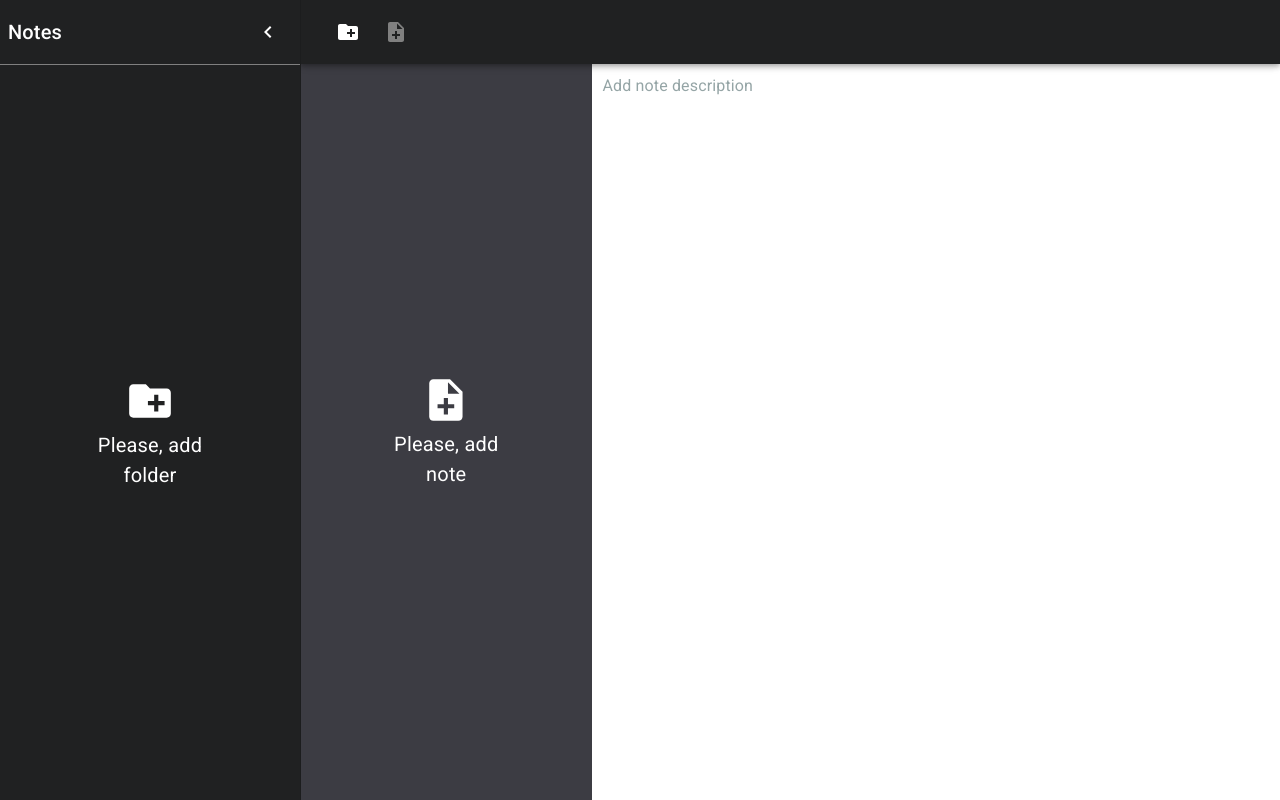
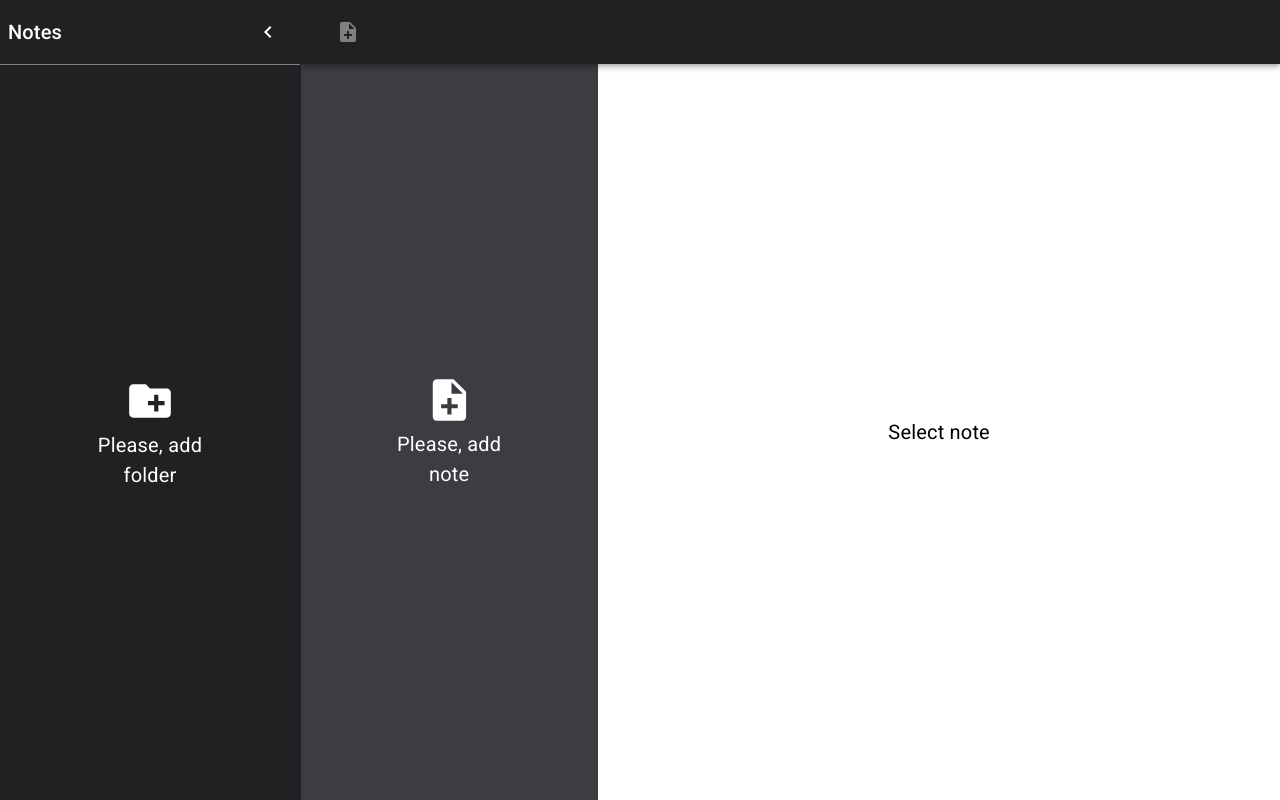
Before and after one commit to yarmatiushenko/notes, a React app: page /description/1 in a window 1280 px wide. Built offline with nearby package versions, Linux system fonts and the light colour scheme.

Commit message:
add html editor

```diff
--- a/package.json
+++ b/package.json
@@ -32,6 +32,8 @@
     "@material-ui/core": "^4.11.3",
     "@material-ui/icons": "^4.11.2",
     "babel-eslint": "^10.1.0",
+    "draft-js": "^0.11.7",
+    "draftjs-to-html": "^0.9.1",
     "eslint-config-airbnb": "^16.0.0",
     "eslint-loader": "^2.0.0",
     "eslint-plugin-cypress": "^2.7.0",
@@ -41,6 +43,7 @@
     "immer": "^9.0.1",
     "react": "^17.0.1",
     "react-dom": "^17.0.1",
+    "react-draft-wysiwyg": "^1.14.5",
     "react-redux": "^7.2.2",
     "react-router-dom": "^5.2.0",
     "redux": "^4.0.5",
--- a/src/components/App.js
+++ b/src/components/App.js
@@ -26,8 +26,7 @@ const App = () => {
         <Router >
           <div style={{ display: 'flex' }}>
             <Header/>
-            {!isMobile && <NotesBody/>}
-            {isMobile && <MobileLayout/>}
+            {isMobile ? <MobileLayout/> : <NotesBody/>}
           </div>
         </Router>
       </ThemeProvider>
--- a/src/components/Header/index.js
+++ b/src/components/Header/index.js
@@ -1,6 +1,6 @@
 import React from 'react'
 import PropTypes from 'prop-types'
-import { useHistory } from 'react-router-dom'
+import { useLocation, useHistory } from 'react-router-dom'
 import clsx from 'clsx'
 
 // material-ui
@@ -51,9 +51,11 @@ const useStyles = makeStyles((theme) => ({
 function Header({ createFolder, createNote, toggleDrawer, foldersDrawer, activeFolder }) {
   const classes = useStyles()
   const history = useHistory()
+  const location = useLocation()
   const isMobile = useMediaQuery('(max-width:800px)')
-  const isHomePath = history.location.pathname === '/'
+  const isHomePath = location.pathname === '/'
 
+  console.log(location)
   const handleCreateNote = () => createNote(activeFolder)
 
   const actions = [
@@ -73,12 +75,14 @@ function Header({ createFolder, createNote, toggleDrawer, foldersDrawer, activeF
       name: 'Add folder',
       onClick: createFolder,
       icon: <CreateNewFolderIcon/>,
+      condition: !isHomePath
     },
     {
       name: 'Add note',
       onClick: handleCreateNote,
       disabled: !activeFolder,
-      icon: <NoteAddIcon/>
+      icon: <NoteAddIcon/>,
+      condition: isMobile && isHomePath
     }
   ]
 
--- a/src/components/ListItemComponent/ListItemName/index.js
+++ b/src/components/ListItemComponent/ListItemName/index.js
@@ -23,7 +23,14 @@ const useStyles = makeStyles(() => ({
     pointerEvents: 'auto'
   },
   listItemSecondary: {
-    fontSize: 12
+    fontSize: 12,
+
+  },
+  listItemPrimary: {
+    maxWidth: 140,
+    whiteSpace: 'nowrap',
+    overflow: 'hidden',
+    textOverflow: 'ellipsis'
   },
   link: {
     textDecoration: 'none',
@@ -38,7 +45,6 @@ function ListItemName({ isEdit, initialValue, onChange, to, ...rest }) {
   if (isEdit) {
     return (
       <input
-        onBlur={onBlur}
         value={initialValue}
         className={classes.input}
         onChange={onChange}
@@ -55,7 +61,14 @@ function ListItemName({ isEdit, initialValue, onChange, to, ...rest }) {
   }
 
   return (
-    <ListItemText classes={{ secondary: classes.listItemSecondary }} primary={initialValue} {...rest}/>
+    <ListItemText
+      classes={{
+        primary: classes.listItemPrimary,
+        secondary: classes.listItemSecondary
+      }}
+      primary={initialValue}
+      {...rest}
+    />
   )
 }
 
--- a/src/components/NoteComponent/NoteDescription/index.js
+++ b/src/components/NoteComponent/NoteDescription/index.js
@@ -1,5 +1,11 @@
 import React, { useState } from 'react'
 import PropTypes from 'prop-types'
+
+// html editor
+import { Editor } from 'react-draft-wysiwyg'
+import { convertToRaw } from 'draft-js'
+import draftToHtml from 'draftjs-to-html'
+import 'react-draft-wysiwyg/dist/react-draft-wysiwyg.css'
 
 // redux
 import { connect } from 'react-redux'
@@ -7,7 +13,9 @@ import { changeDescription } from '../../../redux/reducer'
 
 // material-ui
 import { makeStyles } from '@material-ui/core/styles'
-import Typography from '@material-ui/core/Typography'
+
+// components
+import StubComponent from '../../StubComponent'
 
 const useStyles = makeStyles(() => ({
   root: {
@@ -32,41 +40,53 @@ const useStyles = makeStyles(() => ({
     fontSize: 16,
     whiteSpace: 'pre-wrap',
     color: '#95A5A6'
+  },
+  stubText: {
+    cursor: 'pointer',
+    '& p, span': {
+      fontSize: 20,
+      color: '#000',
+    }
   }
 }))
 
 const NoteDescription = ({ activeNote, notes, changeDescription }) => {
-  const [edit, setEdit] = useState(false)
   const note = notes[activeNote] || {}
   const classes = useStyles()
+  const [editMode, setEditMode] = useState(false)
 
-  const handleEditNote = () => {
+  //
+  const isDescription = note.description ? note.description.getCurrentContent().hasText() : false
+
+  const changeNoteDescription = (value) => changeDescription(note.id, value)
+  const openEditMode = () => {
     if (!activeNote) return false
-    return setEdit(true)
+    return setEditMode(true)
+  }
+  const closeEditMode = () => setEditMode(false)
+
+  if (!isDescription && !editMode) {
+    return (
+      <StubComponent onClick={openEditMode} text="Select note" containerClassName={classes.stubText}/>
+    )
   }
 
-  const closeEditMode = () => setEdit(false)
-  const changeNoteDescription = (e) => changeDescription(note.id, e.target.value)
-
-  const textArea = (
-    <textarea
-      onChange={changeNoteDescription}
-      placeholder="Add note description"
-      className={classes.textArea}
-      value={note.description}
-    />
-  )
-
-  const span = (<Typography className={classes.description}>{note.description || 'Add note description'}</Typography>)
-  const content = edit ? textArea : span
+  const htmlContent = draftToHtml(convertToRaw(note.description.getCurrentContent()))
 
   return (
     <div
+      onClick={openEditMode}
+      onBlur={closeEditMode}
       className={classes.root}
-      onClick={handleEditNote}
-      onBlur={closeEditMode}
     >
-      {content}
+      {editMode ? (<Editor
+        editorState={note.description}
+        placeholder="Writing text"
+        toolbarClassName="toolbarClassName"
+        wrapperClassName="wrapperClassName"
+        editorClassName="editorClassName"
+        onEditorStateChange={changeNoteDescription}
+      />) : <div dangerouslySetInnerHTML={{ __html: htmlContent }} />}
     </div>
   )
 }
--- a/src/components/StubComponent/index.js
+++ b/src/components/StubComponent/index.js
@@ -10,7 +10,8 @@ const useStyles = makeStyles(() => ({
   root: {
     position: 'relative',
     width: '100%',
-    height: '100%'
+    height: '100%',
+    zIndex: 100,
   },
   container: {
     position: 'absolute',
@@ -30,11 +31,11 @@ const useStyles = makeStyles(() => ({
   }
 }))
 
-const StubComponent = ({ icon, text, containerClassName }) => {
+const StubComponent = ({ icon, text, containerClassName, onClick }) => {
   const classes = useStyles()
 
   return (
-    <div className={classes.root}>
+    <div className={classes.root} onClick={onClick}>
       <div className={clsx(classes.container, containerClassName)}>
         {icon}
         <Typography>{text}</Typography>
@@ -46,6 +47,7 @@ const StubComponent = ({ icon, text, containerClassName }) => {
 StubComponent.propTypes = {
   icon: PropTypes.object,
   text: PropTypes.string.isRequired,
+  onClick: PropTypes.func,
   containerClassName: PropTypes.object
 }
 
--- a/src/redux/reducer/index.js
+++ b/src/redux/reducer/index.js
@@ -1,5 +1,6 @@
 import produce from 'immer'
 import uniqid from 'uniqid'
+import { EditorState } from 'draft-js'
 
 // types
 const CREATE_FOLDER = 'CREATE_FOLDER'
@@ -110,7 +111,7 @@ export const createFolder = () => {
 export const createNote = (folderId) => {
   const newNote = {
     id: uniqid(),
-    description: '',
+    description: EditorState.createEmpty(),
     name: 'New Note',
     date: new Date().toLocaleString(),
   }
```
Also changed, not shown: 1 other file (tests, documents, lock files or other folders).
